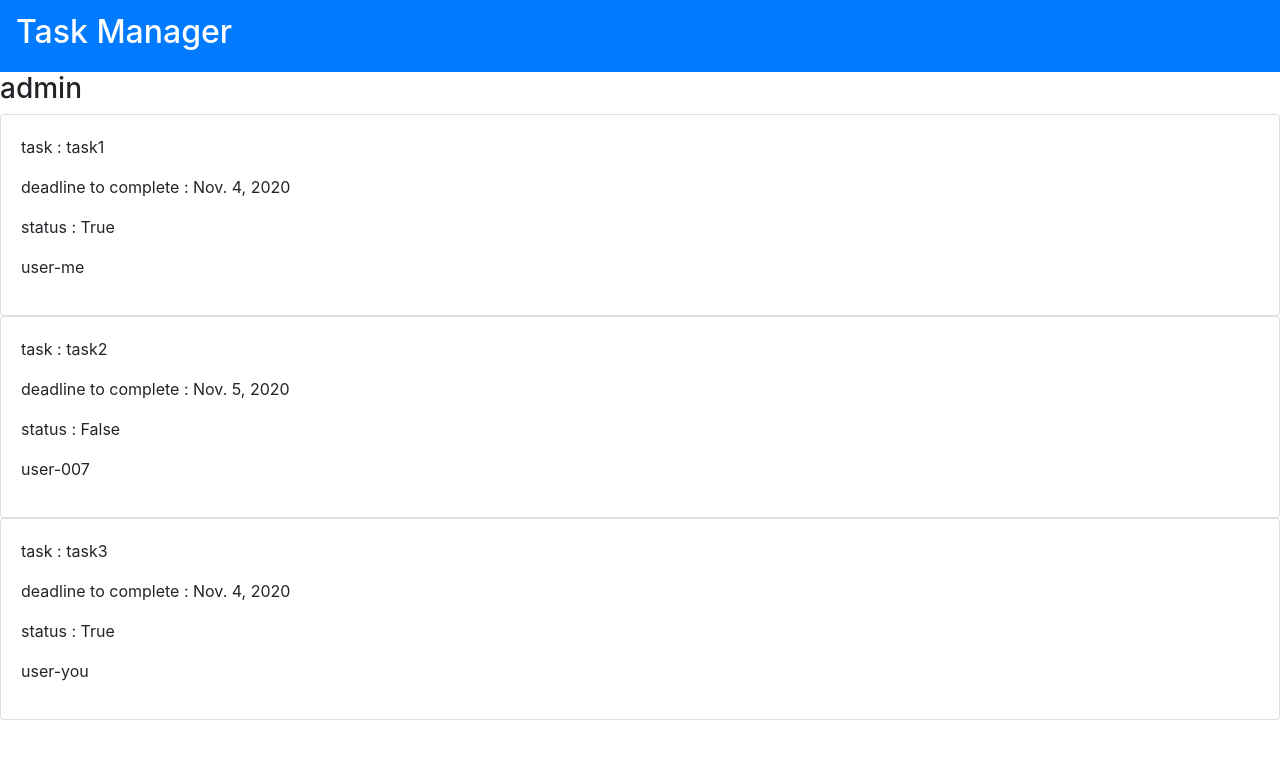
After one commit to frq-frk/projecti, a Django app: page /usertaskstatus/ in a window 1280 px wide. The commit adds this page. Shown: the top 759 px of the page. Run offline with Django 3.2, Linux system fonts and the light colour scheme; data comes from the database, SQL or seed files in the repository; both versions use the stored data as it was after the commit.

Commit message:
don't know

```diff
--- a/base/urls.py
+++ b/base/urls.py
@@ -7,4 +7,5 @@ urlpatterns = [
     re_path(r'^login/$',auth_views.LoginView.as_view(template_name = 'base/login.html'),name = 'login'),
 	re_path(r'^logout/$',auth_views.LogoutView.as_view(),name = 'logout'),
     re_path(r'updatestatus/(?P<pk>\d+)/$',views.updatestatus,name = 'updatestatus'),
+    path('usertaskstatus/',views.usertaskstatus,name = 'usertaskstatus'),
 ]
--- a/base/views.py
+++ b/base/views.py
@@ -25,3 +25,18 @@ def updatestatus(request,pk):
         obj.done = 'True'
     obj.save()
     return redirect(home)
+
+def usertaskstatus(request):
+    template = 'base/usertaskstatus.html'
+    # value_list = Task.objects.values_list(
+    #     'user', flat=True
+    #     ).distinct()
+    # print(value_list)
+    # group_by_value = {}
+    # for value in value_list:
+    #     group_by_value[value] = Task.objects.filter(user=value)
+    # print(group_by_value)
+
+    obj = Task.objects.all()
+
+    return render(request,template,{'obj' : obj})
--- a/templates/base/home.html
+++ b/templates/base/home.html
@@ -27,4 +27,8 @@
 
 
     {% endif %}
+
+    {% if user.is_superuser %}
+            This appears only if you are super user
+    {% endif %}
 {% endblock %}
--- /dev/null
+++ b/templates/base/usertaskstatus.html
@@ -0,0 +1,20 @@
+{% extends 'base.html' %}
+
+{% block content %}
+    {% include 'includes/header.html' %}
+    <h3>admin</h3>
+    {% for o in obj %}
+        <div class="card">
+             <div class="card-body">
+             <p>task : {{o.title}}</p>
+             <p>deadline to complete : {{o.deadline}}</p>
+             <p>status : {{o.done}}</p>
+             {{o.user}}
+             <p></p>
+            </div>
+         </div>
+
+
+
+    {% endfor %}
+{% endblock %}
--- a/templates/includes/header.html
+++ b/templates/includes/header.html
@@ -12,7 +12,7 @@
             </button>
             <div class="dropdown-menu black_bg">
                 {% if user.is_staff %}
-                  <a href="#" class="dropdown-item bg-dark text-white">View Task staus of users</a>
+                  <a href="{% url 'usertaskstatus' %}" class="dropdown-item bg-dark text-white">View Task staus of users</a>
                 {% endif %}
                 <a href="{% url 'logout' %}" class="dropdown-item bg-dark text-white">Logout</a>
 
```
Also changed, not shown: db.sqlite3.
